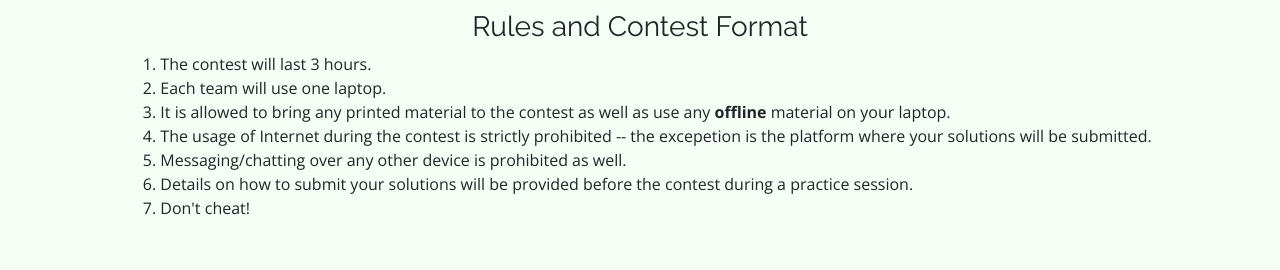
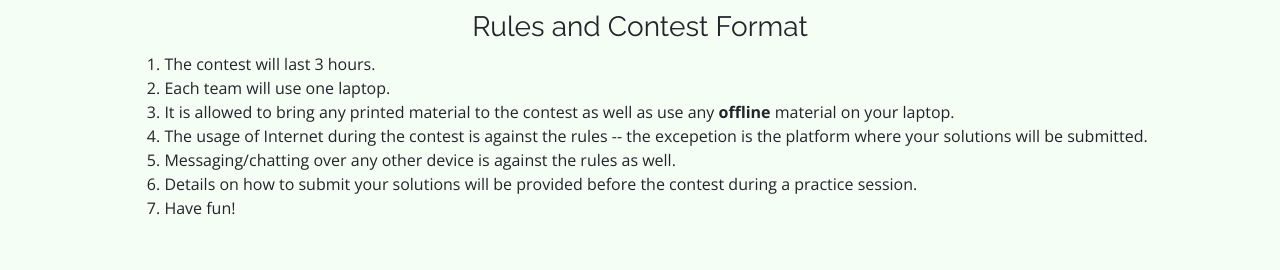
Before and after one commit to acpc-UCD/acpc-UCD.github.io, a plain HTML site: page index.html in a window 1280 px wide. Shown: the part 1080-1350 px from the top of the page. Drawn offline with nearby package versions, Linux system fonts and the light colour scheme.

Commit message:
tiny rewording

```diff
--- a/index.html
+++ b/index.html
@@ -147,10 +147,10 @@
 					<li>The contest will last 3 hours.</li>
 					<li>Each team will use one laptop.</li>
 					<li>It is allowed to bring any printed material to the contest as well as use any <b>offline</b> material on your laptop.</li>
-					<li>The usage of Internet during the contest is strictly prohibited -- the excepetion is the platform where your solutions will be submitted.</li>
-					<li>Messaging/chatting over any other device is prohibited as well.</li>
+					<li>The usage of Internet during the contest is against the rules -- the excepetion is the platform where your solutions will be submitted.</li>
+					<li>Messaging/chatting over any other device is against the rules as well.</li>
 					<li>Details on how to submit your solutions will be provided before the contest during a practice session.</li>
-                    <li>Don't cheat!</li>
+                    <li>Have fun!</li>
                 </ol>
             </div>
         </div>
```
